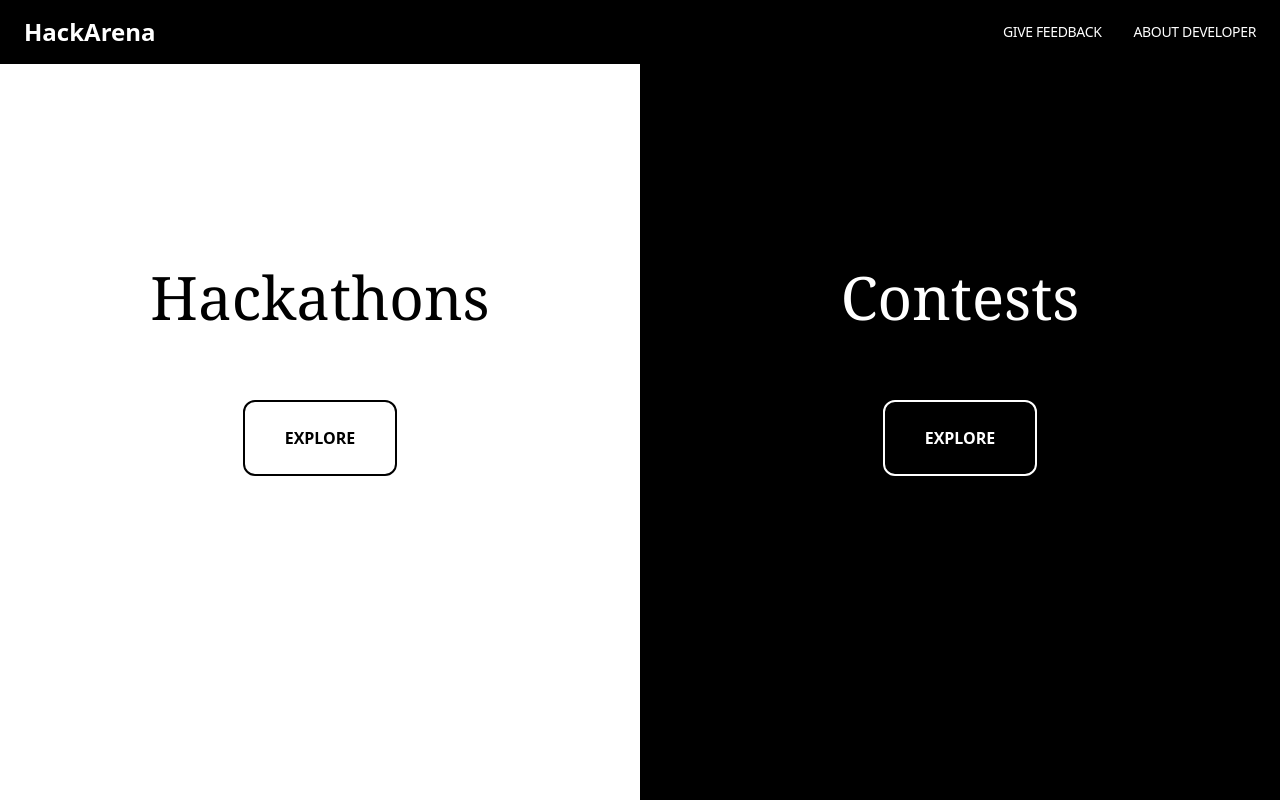
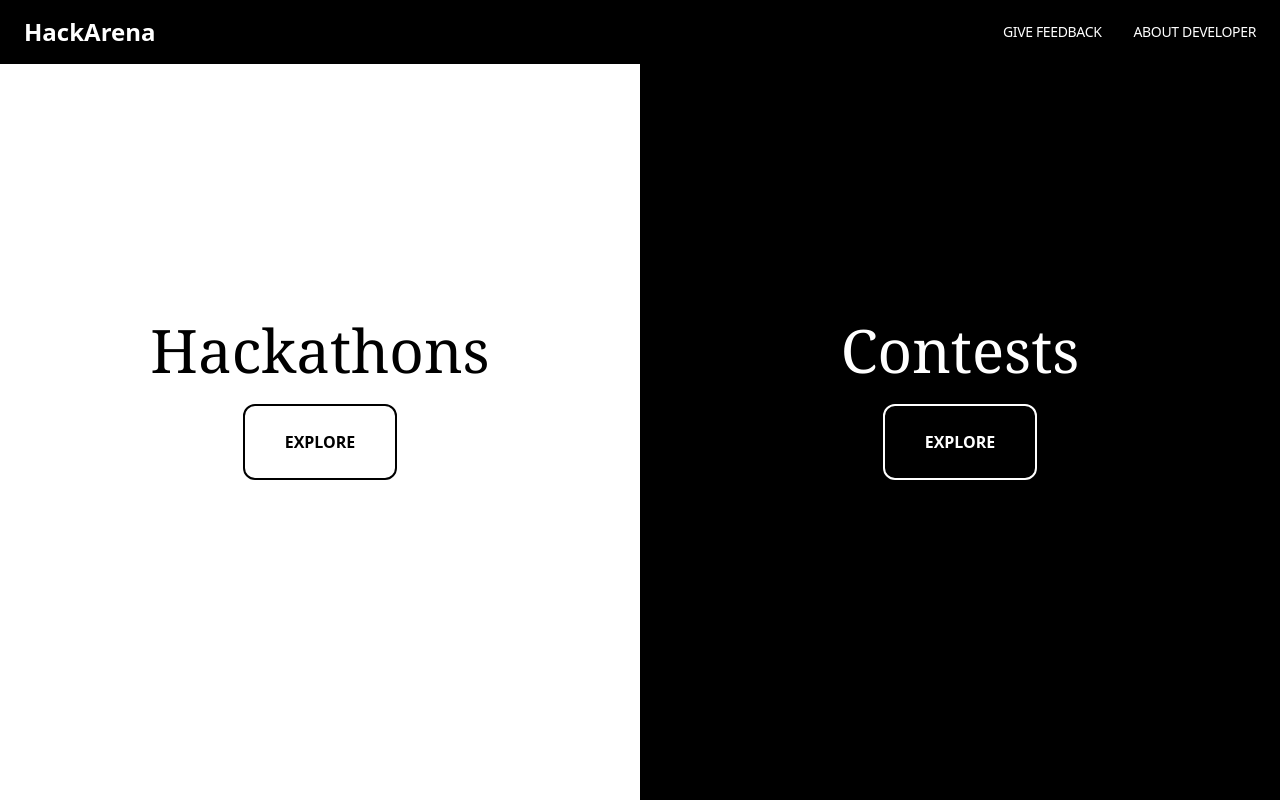
Before and after one commit to mayurramani07/HackArena, a React (Vite) app in the folder Frontend/: page / in a window 1280 px wide. Built offline with nearby package versions, Linux system fonts and the light colour scheme.

Commit message:
Improved UI

```diff
--- a/Frontend/src/pages/LandingPage.jsx
+++ b/Frontend/src/pages/LandingPage.jsx
@@ -9,38 +9,33 @@ const LandingPage = () => {
   return (
     <>
       <LandingNavbar />
+      <div className="w-full h-screen flex flex-col md:flex-row overflow-hidden">
+
         <div
-      className={`relative w-full h-screen flex overflow-hidden transition-all duration-1000 ${hoverSide === "left" ? "hover-left" : hoverSide === "right" ? "hover-right" : "" }`}>
-      <div
-        className="split left w-1/2 h-full relative bg-white flex flex-col items-center justify-center transition-all duration-1000 cursor-pointer"
+          className={`flex-1 md:transition-[flex] duration-1000 flex flex-col items-center justify-center relative cursor-pointer
+            ${hoverSide === "left" ? "md:flex-[7]" : hoverSide === "right" ? "md:flex-[3]" : "md:flex-[5]" } bg-white`}
           onMouseEnter={() => setHoverSide("left")}
           onMouseLeave={() => setHoverSide("")}
           onClick={() => navigate("/hackathons")}>
 
-        <h1 className="text-5xl md:text-6xl font-serif absolute top-1/3 text-black">Hackathons</h1>
-        <button className="btn absolute top-1/2 px-10 py-6 border-2 border-black rounded-xl font-bold uppercase text-black hover:bg-black hover:text-white transition-all duration-300">
+          <h1 className="text-5xl md:text-6xl font-serif text-black mb-6 z-10">Hackathons</h1>
+          <button className="px-10 py-6 border-2 border-black rounded-xl font-bold uppercase text-black hover:bg-black hover:text-white transition-all duration-300 z-10">
             Explore
           </button>
         </div>
+
         <div
-        className="split right w-1/2 h-full relative bg-black flex flex-col items-center justify-center transition-all duration-1000 cursor-pointer"
+          className={`flex-1 md:transition-[flex] duration-1000 flex flex-col items-center justify-center relative cursor-pointer
+            ${hoverSide === "right" ? "md:flex-[7]" : hoverSide === "left" ? "md:flex-[3]" : "md:flex-[5]"} bg-black`}
           onMouseEnter={() => setHoverSide("right")}
           onMouseLeave={() => setHoverSide("")}
-        onClick={() => navigate("/contests")}
-      >
-        <h1 className="text-5xl md:text-6xl font-serif absolute top-1/3 text-white">
-          Contests
-        </h1>
-        <button className="btn absolute top-1/2 px-10 py-6 border-2 border-white rounded-xl font-bold uppercase text-white hover:bg-white hover:text-black transition-all duration-300">
+          onClick={() => navigate("/contests")}>
+
+          <h1 className="text-5xl md:text-6xl font-serif text-white mb-6 z-10">Contests</h1>
+          <button className="px-10 py-6 border-2 border-white rounded-xl font-bold uppercase text-white hover:bg-white hover:text-black transition-all duration-300 z-10">
             Explore
           </button>
         </div>
-      <style>{`
-        .hover-left .left { width: 70% !important; }
-        .hover-left .right { width: 30% !important; }
-        .hover-right .right { width: 70% !important; }
-        .hover-right .left { width: 30% !important; }
-      `}</style>
       </div>
     </>
   );
```
Lines whose indentation alone changed are shown as unchanged.
